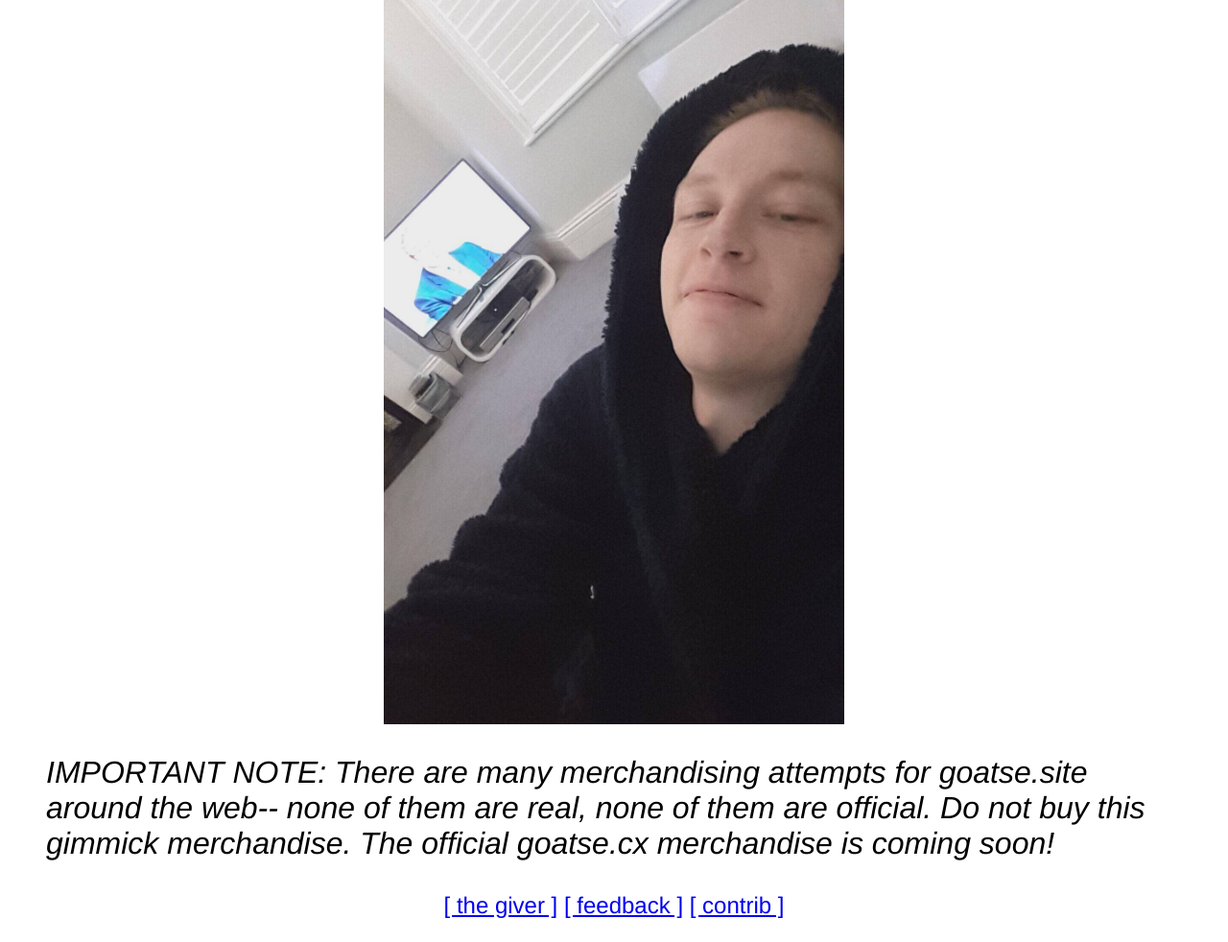
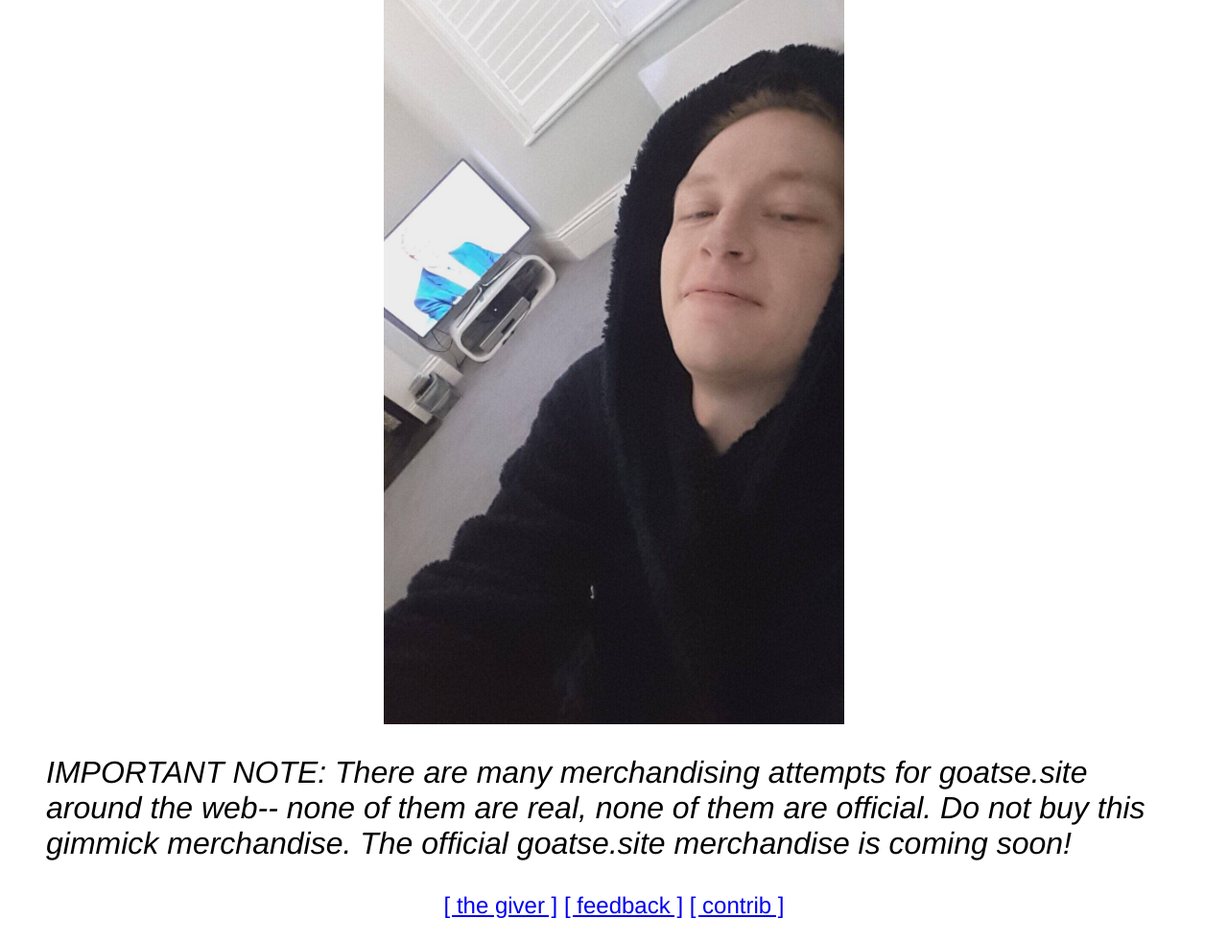
Before and after one commit to KirkGoatseJohnson/KirkGoatseJohnson.github.io, a plain HTML site: page index.html in a window 1280 px wide. Shown: the part 179-1161 px from the top of the page at 96% size. Drawn offline with Linux system fonts and the light colour scheme.

Commit message:
Update index.html

```diff
--- a/index.html
+++ b/index.html
@@ -17,7 +17,7 @@ don't look at it.  Thank you!
 		</p>
 
 <blockquote><font size="+3"><i>
-<p>IMPORTANT NOTE: There are many merchandising attempts for goatse.site around the web-- none of them are real, none of them are official. Do not buy this gimmick merchandise. The official goatse.cx merchandise is coming soon!
+<p>IMPORTANT NOTE: There are many merchandising attempts for goatse.site around the web-- none of them are real, none of them are official. Do not buy this gimmick merchandise. The official goatse.site merchandise is coming soon!
 </p></i></font></blockquote>
 
 		<p align="CENTER">
```
